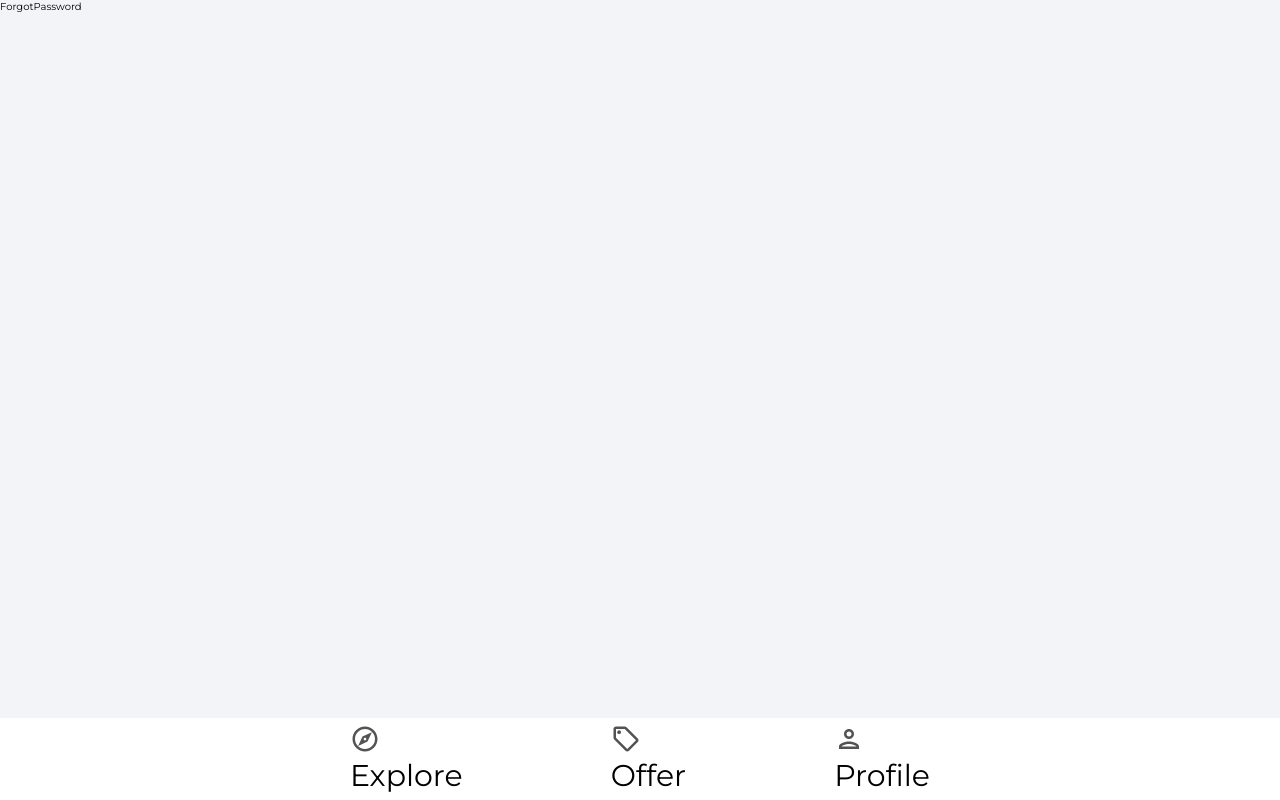
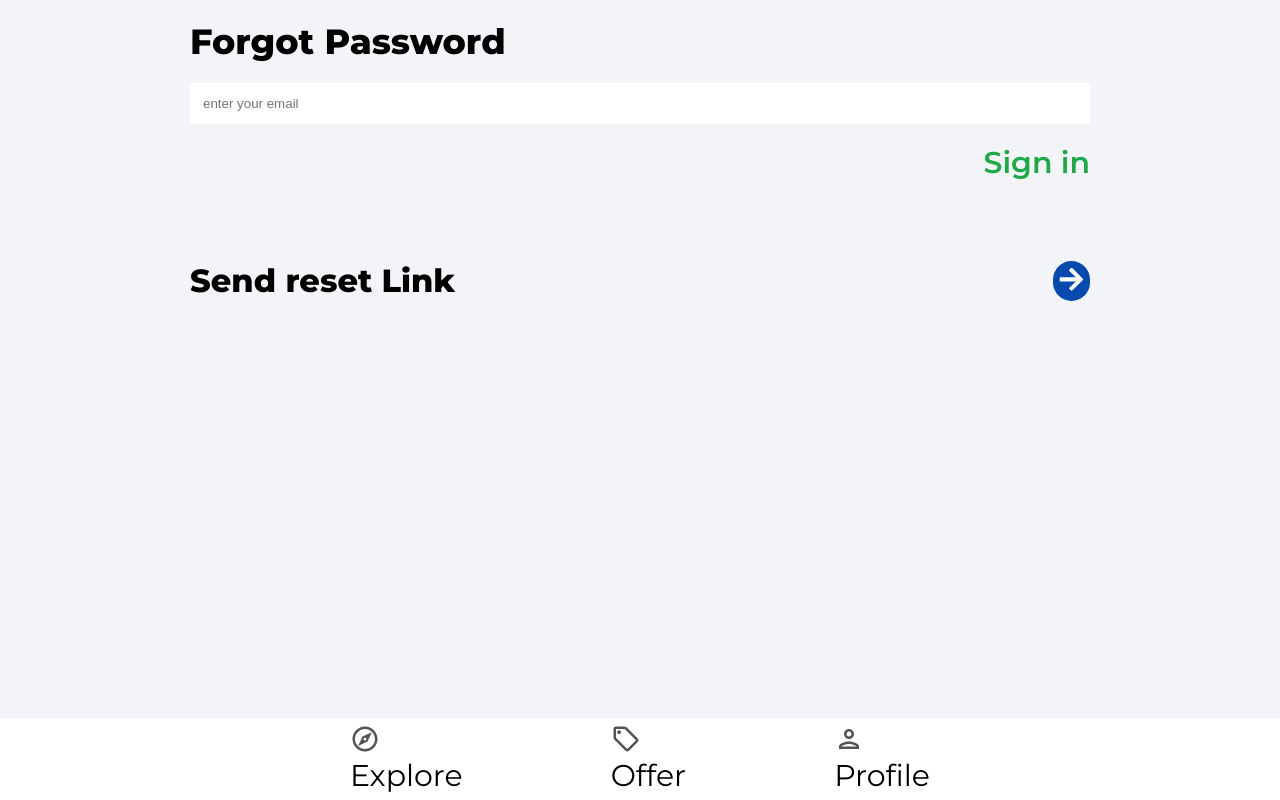
Before and after one commit to Abdulsalam24/Product-Marketing, a React (Create React App) app: page /forgot-password in a window 1280 px wide. Built offline with nearby package versions, Linux system fonts and the light colour scheme.

Commit message:
done wthe authentications on the project-marketing app

```diff
--- /dev/null
+++ b/src/assets/style/forgot-password.scss
@@ -0,0 +1,19 @@
+.forgot-password {
+  form {
+    .input {
+      width: 100%;
+      margin: 2rem 0;
+      input {
+        width: 100%;
+        padding: 1.3rem;
+      }
+    }
+    .sign-in {
+      text-align: right;
+      a {
+        color: rgb(31, 168, 72);
+        font-weight: 600;
+      }
+    }
+  }
+}
--- /dev/null
+++ b/src/assets/style/getauthgoogle.scss
@@ -0,0 +1,12 @@
+.google-auth{
+    text-align: center;
+    button{
+        padding: 0.6rem;
+        background-color: white;
+        border-radius: 999px;
+        margin: 1rem 0;
+        img{
+            width: 20px;
+        }
+    }
+}
--- a/src/assets/style/signIn.scss
+++ b/src/assets/style/signIn.scss
@@ -36,22 +36,6 @@
     }
   }
 
-  .sign-btn {
-    display: flex;
-    justify-content: space-between;
-    align-items: center;
-    margin: 8rem 0 8rem;
-    button {
-      padding: 0.5rem;
-      background-color: rgb(6, 74, 175);
-      border-radius: 999px;
-
-      svg {
-        font-size: 2em;
-        color: white;
-      }
-    }
-  }
   .sign-option {
     text-align: center;
     a {
--- a/src/assets/style/style.scss
+++ b/src/assets/style/style.scss
@@ -62,3 +62,21 @@ p {
   align-items: center;
 
 }
+
+
+.sign-btn {
+  display: flex;
+  justify-content: space-between;
+  align-items: center;
+  margin: 8rem 0 8rem;
+  button {
+    padding: 0.5rem;
+    background-color: rgb(6, 74, 175);
+    border-radius: 999px;
+
+    svg {
+      font-size: 2em;
+      color: white;
+    }
+  }
+}
--- /dev/null
+++ b/src/components/GetAuthGoogle.jsx
@@ -0,0 +1,48 @@
+import { useEffect } from "react";
+import "../assets/style/getauthgoogle.scss";
+import { useLocation, useNavigate } from "react-router-dom";
+import { getAuth, signInWithPopup, GoogleAuthProvider } from "firebase/auth";
+import { doc, getDoc, serverTimestamp, setDoc } from "firebase/firestore";
+import { db } from "../firebase.config";
+import GoogleIcon from "../assets/svg/googleIcon.svg";
+
+import { toast } from "react-toastify";
+
+function GetAuthGoogle() {
+  const location = useLocation();
+  const navigate = useNavigate();
+
+  const handleGoogle = async () => {
+    try {
+      const provider = new GoogleAuthProvider();
+      const auth = getAuth();
+      const result = await signInWithPopup(auth, provider);
+      const user = result.user;
+
+      const userRef = doc(db, "users", user.uid);
+      const docSnap = await getDoc(userRef);
+      if (docSnap.exists) {
+        await setDoc(doc(db, "users", user.uid), {
+          name: user.displayName,
+          email: user.email,
+          timestamp: serverTimestamp(),
+        });
+      }
+      navigate("/");
+    } catch (error) {
+      console.log(error);
+      toast.error("could not authorize google");
+    }
+  };
+
+  return (
+    <div className="google-auth container">
+      <p>Sign {location.pathname === "/sign-up" ? "up" : "in"} with</p>
+      <button onClick={handleGoogle}>
+        <img src={GoogleIcon} alt="GoogleIcon" />
+      </button>
+    </div>
+  );
+}
+
+export default GetAuthGoogle;
--- a/src/pages/ForgotPassword.jsx
+++ b/src/pages/ForgotPassword.jsx
@@ -1,9 +1,58 @@
-import React from 'react'
+import React, { useState } from "react";
+
+import "../assets/style/forgot-password.scss";
+import { Link, Navigate, useNavigate } from "react-router-dom";
+
+import { getAuth, sendPasswordResetEmail } from "firebase/auth";
+import { toast } from "react-toastify";
+import SignBtn from "../shared/SignBtn";
+import { FaArrowRight } from "react-icons/fa";
 
 function ForgotPassword() {
+  const [email, setEmail] = useState("");
+
+  const onChange = (e) => setEmail(e.target.value);
+
+  const navigate = useNavigate();
+
+  const handleSubmit = async (e) => {
+    e.preventDefault();
+
+    try {
+      const auth = getAuth();
+      await sendPasswordResetEmail(auth, email);
+      toast.success("Check your email/spam for password change");
+      navigate("/sign-in");
+    } catch (error) {
+      toast.error("Unable to recreat password");
+    }
+  };
+
   return (
-    <div>ForgotPassword</div>
-  )
+    <div className="forgot-password container">
+      <h1>Forgot Password</h1>
+      <form>
+        <div className="input">
+          <input
+            type="text"
+            name="email"
+            id="email"
+            placeholder="enter your email"
+            onChange={onChange}
+          />
+        </div>
+        <div className="sign-in">
+          <Link to="/sign-in">Sign in</Link>
+        </div>
+        <SignBtn>
+          <h4>Send reset Link</h4>
+          <button type="submit" onClick={handleSubmit}>
+            <FaArrowRight />
+          </button>
+        </SignBtn>
+      </form>
+    </div>
+  );
 }
 
-export default ForgotPassword
+export default ForgotPassword;
--- a/src/pages/SignIn.jsx
+++ b/src/pages/SignIn.jsx
@@ -6,6 +6,8 @@ import { FaArrowRight, FaEye, FaEyeSlash } from "react-icons/fa";
 import { getAuth, signInWithEmailAndPassword } from "firebase/auth";
 
 import { toast } from "react-toastify";
+import SignBtn from "../shared/SignBtn";
+import GetAuthGoogle from "../components/GetAuthGoogle";
 
 function SignIn() {
   const [formData, setFormData] = useState({
@@ -73,15 +75,19 @@ function SignIn() {
         </div>
 
         <div className="forget-password">
-          <Link to="/forget-password">Forget password</Link>
+          <Link to="/forgot-password">Forgot password</Link>
         </div>
-        <div className="sign-btn">
+
+
+        <SignBtn className="sign-btn">
           <h4>Sign in</h4>
           <button type="submit" onClick={handleSubmit}>
             <FaArrowRight />
           </button>
-        </div>
+        </SignBtn>
       </form>
+
+      <GetAuthGoogle/>
 
       <div className="sign-option">
         <Link to="/sign-up">Sign Up Instead</Link>
--- a/src/pages/SignUp.jsx
+++ b/src/pages/SignUp.jsx
@@ -2,18 +2,16 @@ import { useState } from "react";
 import "../assets/style/signIn.scss";
 import { Link, useNavigate } from "react-router-dom";
 import { FaArrowRight, FaEye, FaEyeSlash } from "react-icons/fa";
-
 import { toast } from "react-toastify";
-
 import {
   getAuth,
   createUserWithEmailAndPassword,
   updateProfile,
 } from "firebase/auth";
-
 import { setDoc, doc, serverTimestamp } from "firebase/firestore";
-
 import { db } from "../firebase.config";
+import SignBtn from "../shared/SignBtn";
+import GetAuthGoogle from "../components/GetAuthGoogle";
 
 function SignUp() {
   const [formData, setFormData] = useState({
@@ -104,12 +102,13 @@ function SignUp() {
           <Link to="/forget-password">Forget password</Link>
         </div>
       </form>
-      <div className="sign-btn">
+      <SignBtn>
         <h4>Sign Up</h4>
         <button onClick={handleSubmit}>
           <FaArrowRight />
         </button>
-      </div>
+      </SignBtn>
+      <GetAuthGoogle />
       <div className="sign-option">
         <Link to="/sign-in">Sign In Instead</Link>
       </div>
--- /dev/null
+++ b/src/shared/SignBtn.jsx
@@ -0,0 +1,5 @@
+function SignBtn({ children }) {
+  return <div className="sign-btn">{children}</div>;
+}
+
+export default SignBtn;
```
